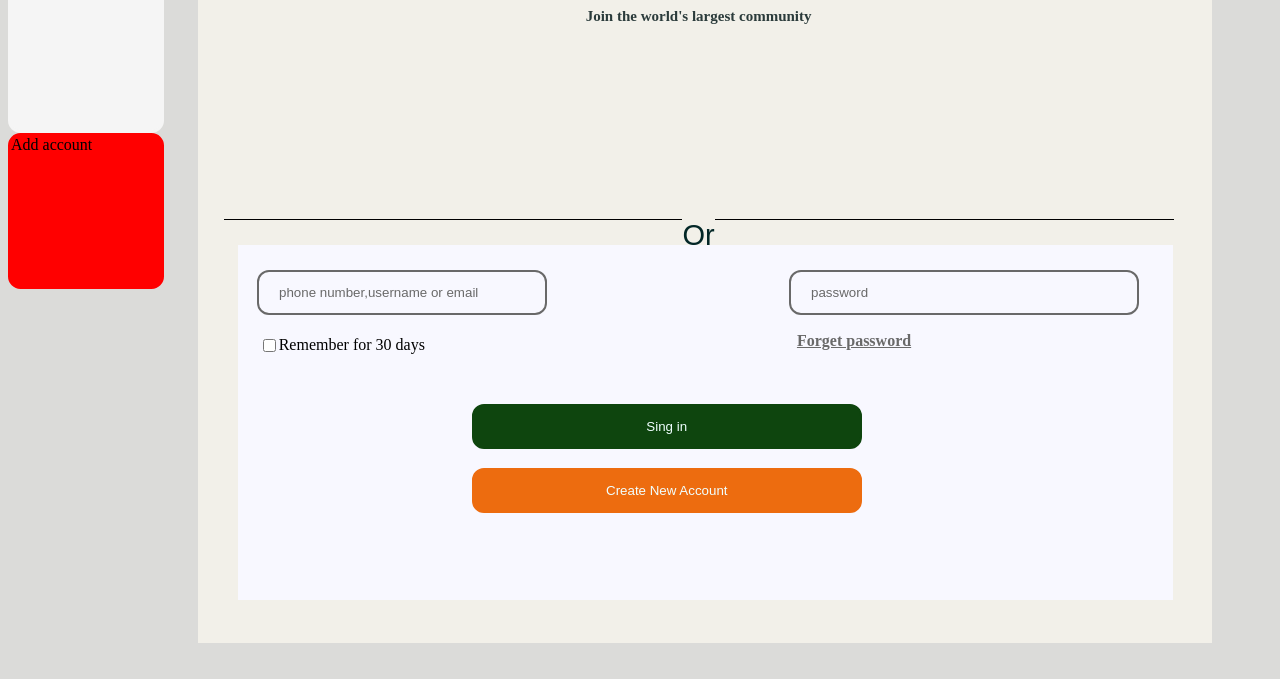
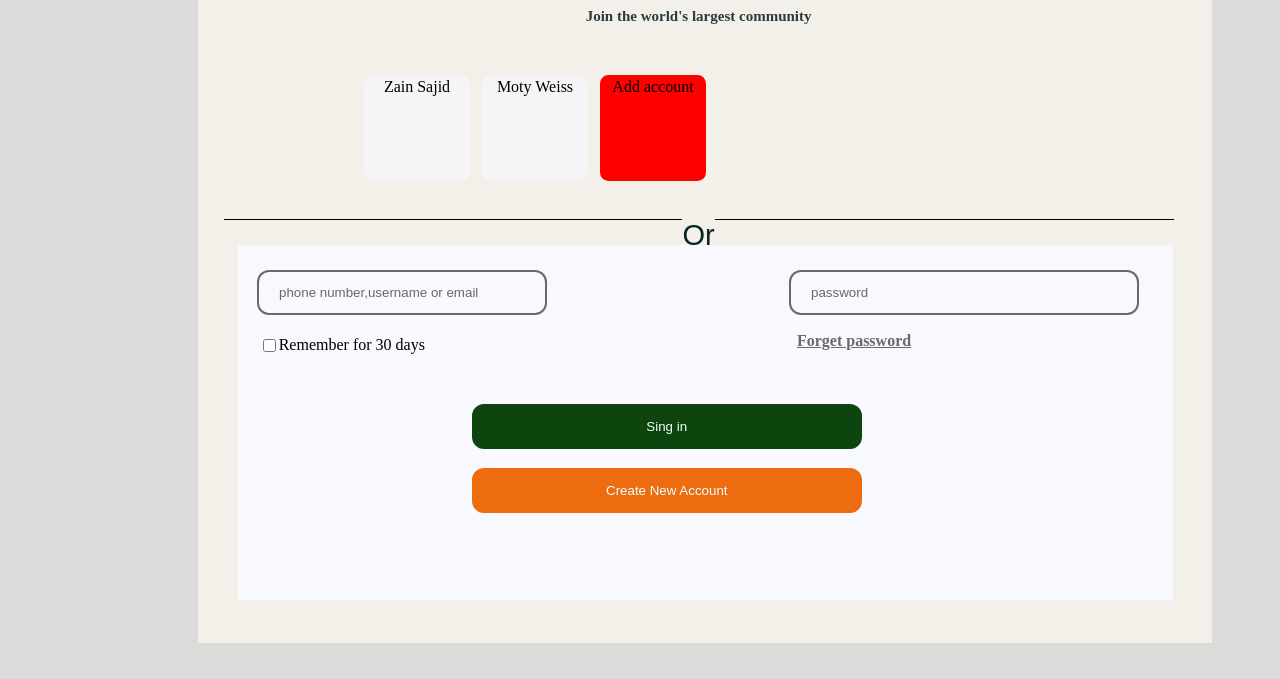
Before and after one commit to itsrishti/New-folder-2, a plain HTML site: page index.html in a window 1280 px wide. Shown: the part 187-866 px from the top of the page. Drawn offline with Linux system fonts and the light colour scheme.

Commit message:
div added

```diff
--- a/index.html
+++ b/index.html
@@ -44,14 +44,11 @@
 
         </div>
         </section>
-        <div class="upper">Zain Sajid <i class="fa-solid fa-circle-star fa-2xs" style="color: #e74813;"></i></div>
+        <div class="different">
+        <div class="upper">Zain Sajid</div>
         <div class="upper">Moty Weiss</div>
         <div class="upper" id="new">Add account</div>
-            <div class="star">
-
-            <i class="fa-solid fa-circle-star fa-2xs" style="color: #e74813;"></i>
-            <font-awesome-icon icon="circle-star" />
-    </div>
+           </div>
     </div>
 
 
--- a/style.css
+++ b/style.css
@@ -205,23 +205,38 @@ size: 4px;
 body{
     background-color:#dbdbd9;
 }
+.different{
+display: flex;
+position: relative;
+/* z-index: 6900; */
+margin-top: 248px;
+margin-left: 350px;
+/* align-content: end; */
+/* bottom: 67px; */
+/* text-align: center;
+bottom: 9px;
+position:relative; */
+}
+
 .upper{
     background-color:whitesmoke;
-    height: 150px;
-    width: 150px;
+    height: 100px;
+    width: 100px;
     /* border: 4px solid whitesmoke; */
     border-style: solid;
     border-radius: 8%;
     border-color: whitesmoke;
-    display:flexbox;
-    flex-direction: column;
-    position: relative;
+    margin: 6px;
+    /* margin-bottom: 5px; */
+    /* align-content:bottom; */
+    text-align: center;
+    bottom:0;
+    position:relative;
+    /* position: relative; */
+    /* text-wrap: down; */
+
 }
 #new{
     background-color: red;
     border-color: red;
 }
-.star{
-    display: inline;
-    height: min-content;
-}
```
